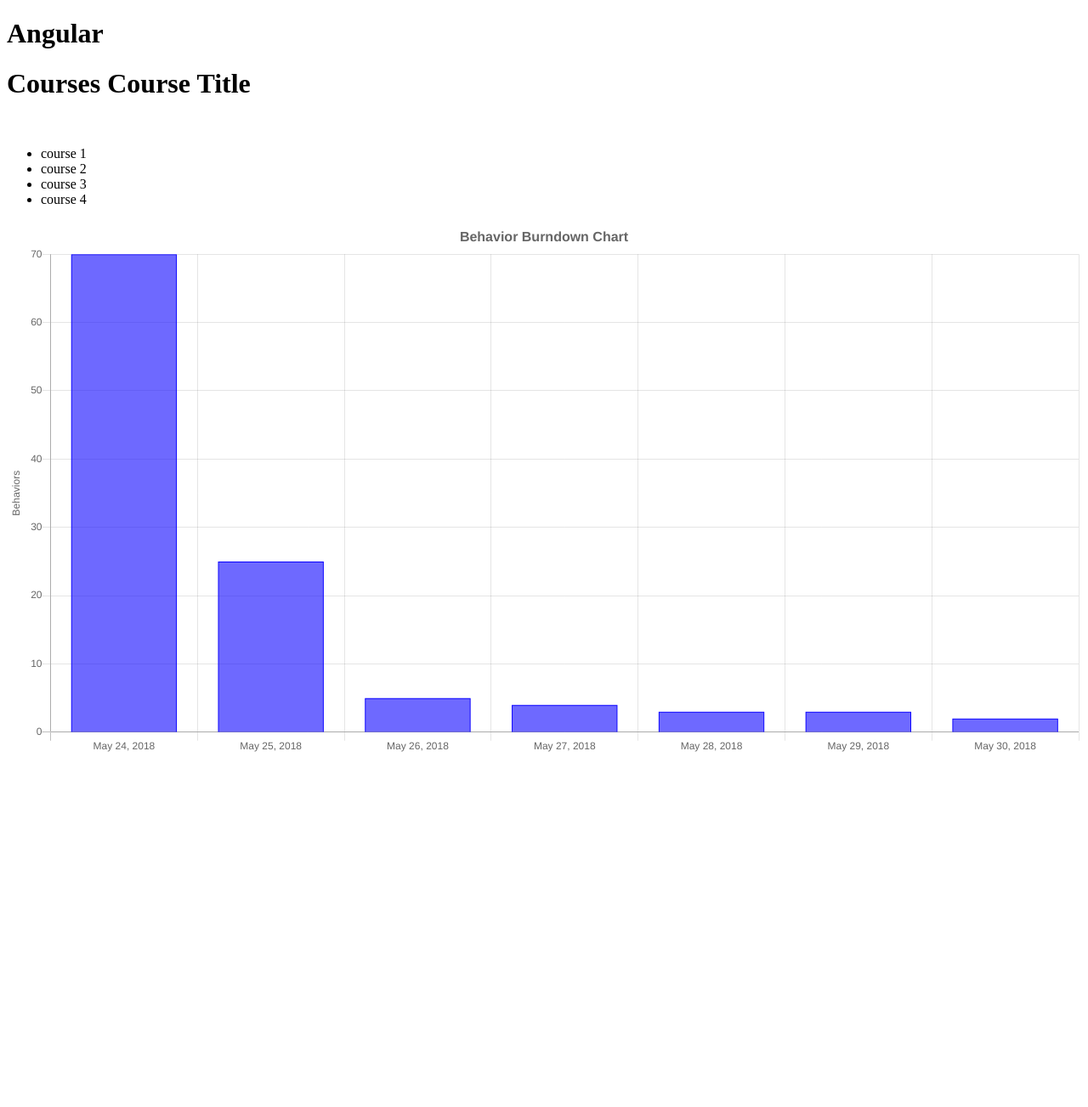
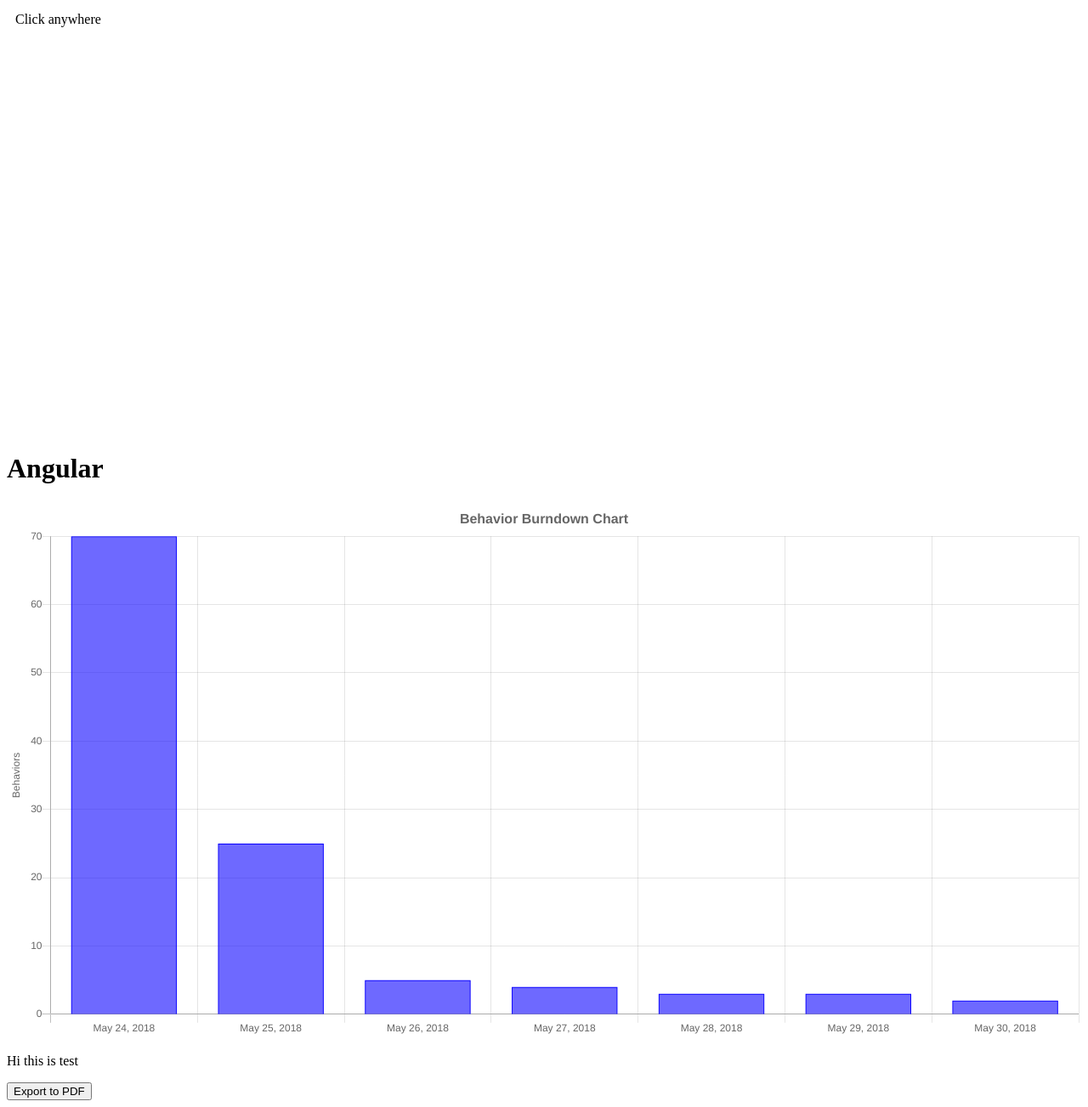
Before and after one commit to gitPratikSingh/AngularAppWithRESTSpringBackend, an Angular app: page / in a window 1280 px wide. Shown: the whole page at 85% size. Before the commit the page ends 900 px from the top, so only its background shows below. Built offline with nearby package versions, Linux system fonts and the light colour scheme.

Commit message:
Update app.component.html

```diff
--- a/src/app/app.component.html
+++ b/src/app/app.component.html
@@ -1,5 +1,13 @@
-<h1>Angular</h1>
-<courses></courses>
-<div *ngIf="chart">
-  <canvas id="canvas"> {{chart}} </canvas>
+<svg width="100%" height="500" class="mySvg" (click)="clicked($event)">
+  <text x="10" y="20">Click anywhere</text>
+</svg>
+
+<div id="content">
+  <h1>Angular</h1>
+
+  <div *ngIf="chart">
+    <canvas id="canvas"> {{chart}} </canvas>
+  </div>
+  <p> Hi this is test</p>
+  <button (click)="downloadPDF()"> Export to PDF </button>
 </div>
```
